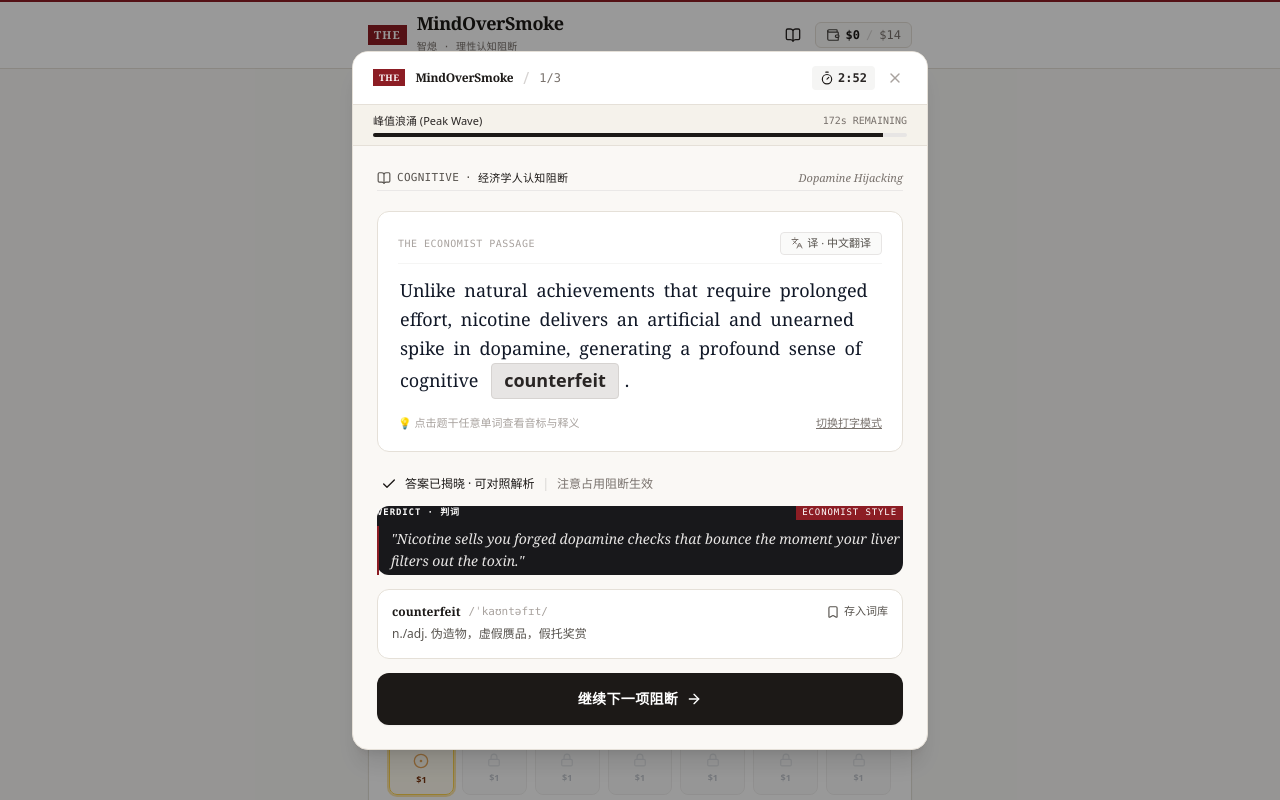
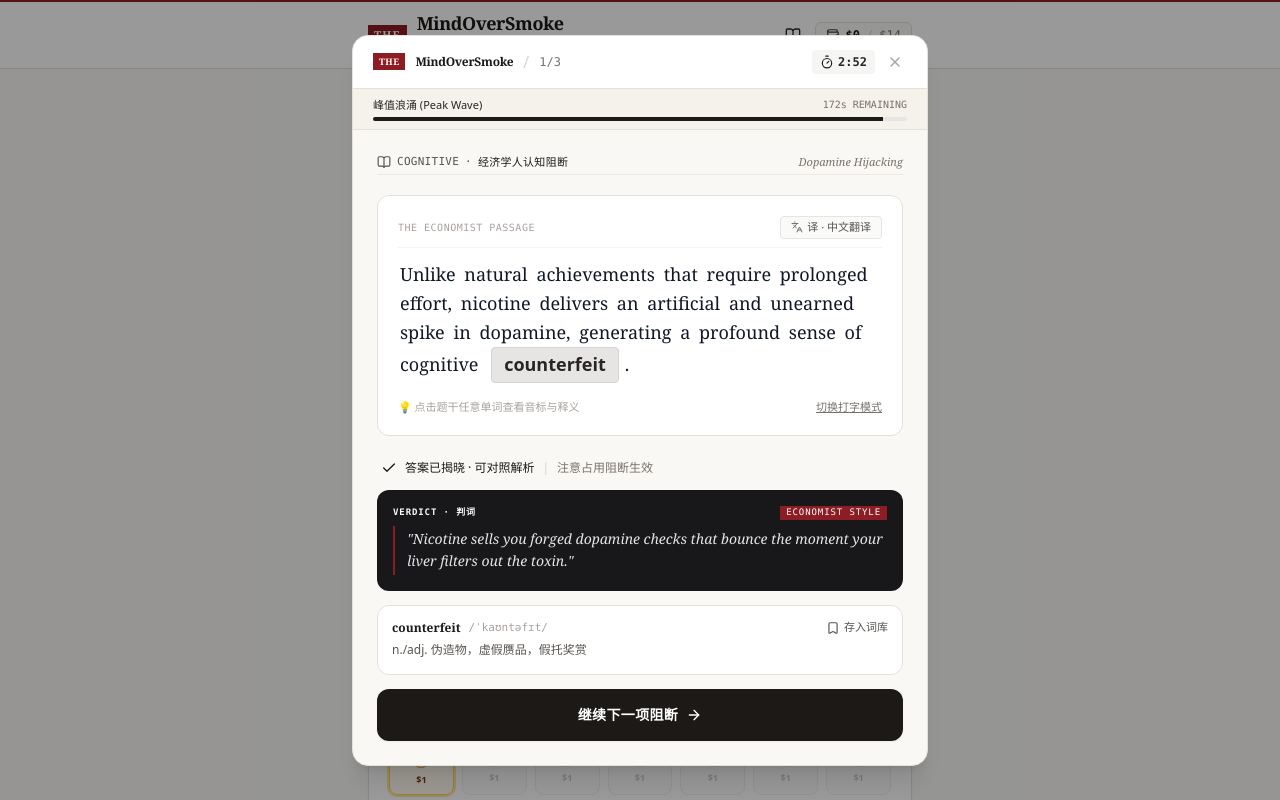
Before and after one commit to devastatingroy/mind-over-smoke, a React (Vite) app: page / in a window 1280 px wide. Both pictures are taken after a click on the button "暂时想不出？点击看正确答案". Shown: the top 800 px of the page. Built offline with nearby package versions, Linux system fonts and the light colour scheme.

Commit message:
fix: restore padding in verdict card

```diff
--- a/src/components/QuizModal.jsx
+++ b/src/components/QuizModal.jsx
@@ -891,7 +891,7 @@ export default function QuizModal({
                   </div>
 
                   {/* Editorial Verdict Box */}
-                  <div className="bg-[#18181B] text-white p-4.5 rounded-xl relative shadow-xs">
+                  <div className="bg-[#18181B] text-white p-4 rounded-xl relative shadow-xs">
                     <div className="flex items-center justify-between mb-1.5 text-[9px] font-mono tracking-widest text-stone-400">
                       <span className="text-[#FAFAFA] font-bold">VERDICT · 判词</span>
                       <span className="bg-[#8C1D24] text-white px-1.5 py-0.2">ECONOMIST STYLE</span>
```
